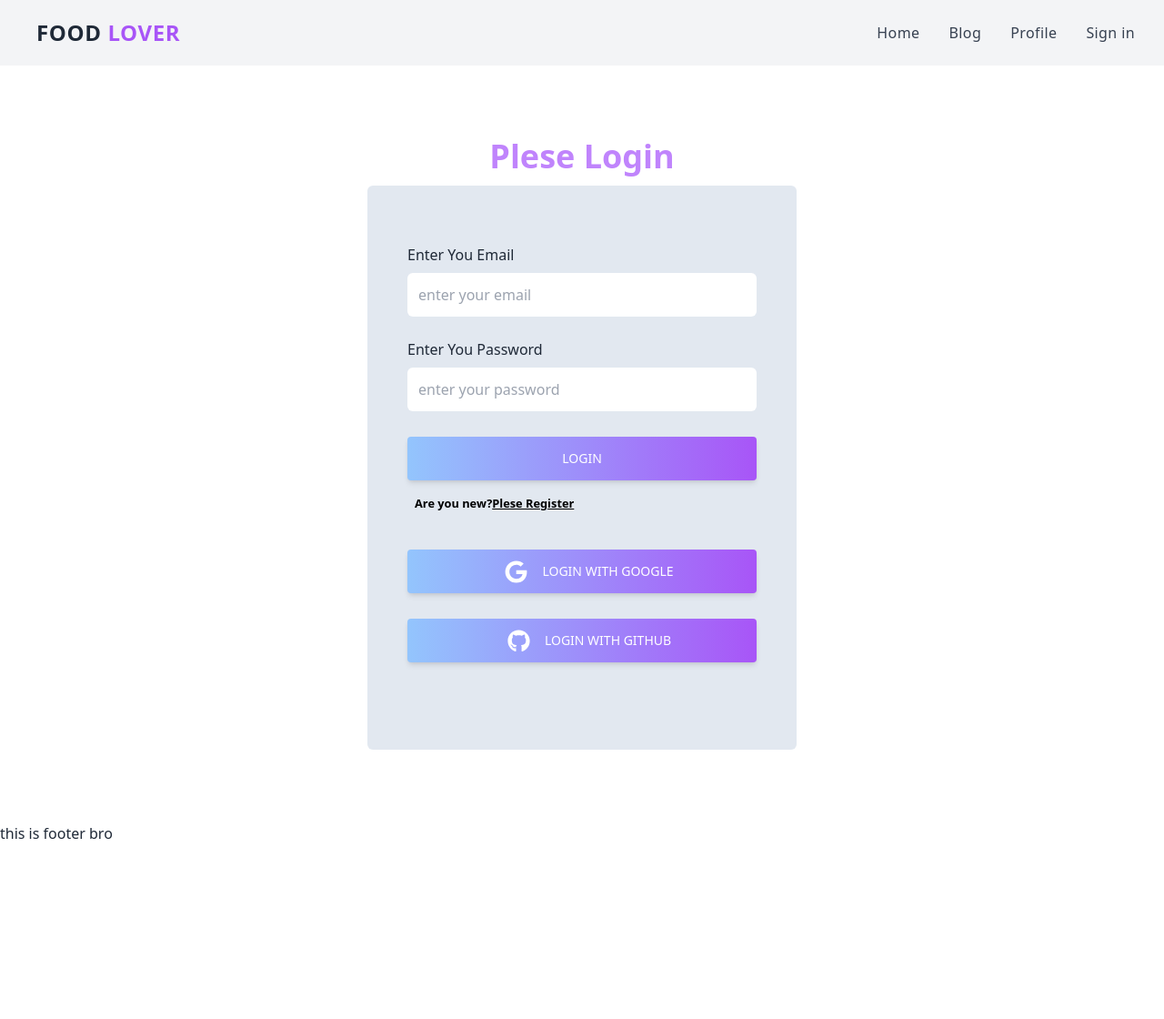
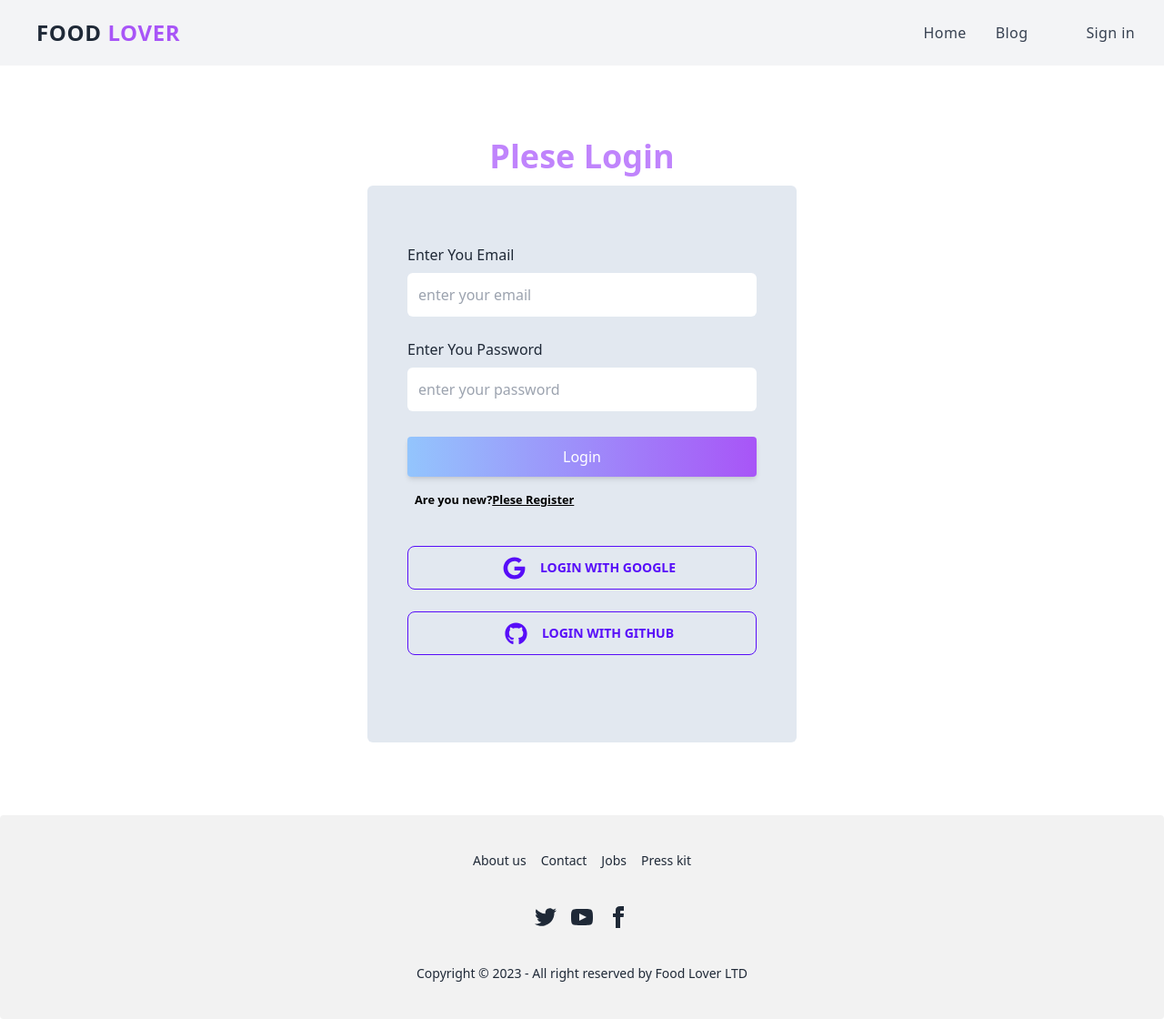
Before and after one commit to mehedihasan8/Food-lover-client, a React (Vite) app: page /login in a window 1280 px wide. Shown: the whole page at 91% size. Before the commit the page ends 928 px from the top, so only its background shows below. Built offline with nearby package versions, Linux system fonts and the light colour scheme; no server answers.

Commit message:
show chef details complite

```diff
--- /dev/null
+++ b/src/LayOut/ShowChef.jsx
@@ -0,0 +1,16 @@
+import React from "react";
+import Header from "../Pages/Sherid/Header/Header";
+import { Outlet } from "react-router-dom";
+import Footer from "../Pages/Sherid/Footer/Footer";
+
+const ShowChef = () => {
+  return (
+    <div>
+      <Header />
+      <Outlet />
+      <Footer />
+    </div>
+  );
+};
+
+export default ShowChef;
--- a/src/Pages/Home/Home/Home.jsx
+++ b/src/Pages/Home/Home/Home.jsx
@@ -1,14 +1,11 @@
-import React, { useContext } from "react";
 import image from "/public/image/chife.jpeg";
 import "./Home.css";
-import { AuthContext } from "../../../Provider/AuthProvider";
 import Chefs from "../chefs/Chefs";
 import { useLoaderData } from "react-router-dom";
 
 const Home = () => {
-  const { user } = useContext(AuthContext);
   const datas = useLoaderData();
-  console.log(datas);
+
   return (
     <>
       <div className="my-container bg-image">
--- a/src/Pages/Home/Login/Login.jsx
+++ b/src/Pages/Home/Login/Login.jsx
@@ -1,10 +1,11 @@
 import React, { useContext, useState } from "react";
 import { FaGithub, FaGoogle } from "react-icons/fa";
-import { Link } from "react-router-dom";
+import { Link, Navigate } from "react-router-dom";
 import { AuthContext } from "../../../Provider/AuthProvider";
 
 const Login = () => {
-  const { loginUser, handelGoogleLogin } = useContext(AuthContext);
+  const { loginUser, handelGoogleLogin, handelGitHubLogin } =
+    useContext(AuthContext);
   const [error, setError] = useState("");
   const [success, setSuccess] = useState("");
 
@@ -14,7 +15,6 @@ const Login = () => {
     const form = event.target;
     const email = form.email.value;
     const password = form.password.value;
-    console.log(email, password);
 
     setSuccess("");
     setError("");
@@ -34,9 +34,22 @@ const Login = () => {
     handelGoogleLogin()
       .then((result) => {
         console.log(result.user);
+        setSuccess("login Success ");
+        <Navigate to="/"></Navigate>;
       })
       .catch((error) => {
-        console.log(error.message);
+        setError(error.message);
+      });
+  };
+
+  const loginWithGitHub = () => {
+    handelGitHubLogin()
+      .then((result) => {
+        console.log(result.user);
+        setSuccess("login Success ");
+      })
+      .catch((error) => {
+        setError(error.message);
       });
   };
 
@@ -76,7 +89,7 @@ const Login = () => {
                 </div>
                 <p className=" text-red-600 font-semibold"> {error}</p>
                 <p className="mb-3 text-emerald-600 font-semibold">{success}</p>
-                <button className="btn">Login</button>
+                <button className="btn2">Login</button>
                 <p className="p-2">
                   <small className="text-black font-semibold">
                     Are you new?
@@ -89,14 +102,17 @@ const Login = () => {
               <div className="my-8">
                 <button
                   onClick={loginWithGoogle}
-                  className="btn flex justify-center items-center"
+                  className="btn btn-primary btn-outline w-full flex justify-center items-center"
                 >
                   <FaGoogle style={{ fontSize: "25px" }} className="mx-4" />{" "}
                   Login with google
                 </button>
 
                 <br />
-                <button className="btn flex justify-center items-center">
+                <button
+                  onClick={loginWithGitHub}
+                  className="btn btn-primary btn-outline w-full flex justify-center items-center"
+                >
                   <FaGithub style={{ fontSize: "25px" }} className="mx-4" />{" "}
                   Login with gitHub
                 </button>
--- a/src/Pages/Home/chefs/Chefs.jsx
+++ b/src/Pages/Home/chefs/Chefs.jsx
@@ -2,9 +2,8 @@ import React, { useEffect } from "react";
 import Chef from "./Chef";
 
 const Chefs = ({ datas }) => {
-  console.log(datas);
   return (
-    <div className="my-container grid md:grid-cols-2 lg:grid-cols-3  gap-2">
+    <div className="my-container  grid md:grid-cols-2 lg:grid-cols-3 gap-y-10">
       {datas.map((data) => (
         <Chef key={data.id} data={data}></Chef>
       ))}
--- a/src/Pages/Sherid/Footer/Footer.jsx
+++ b/src/Pages/Sherid/Footer/Footer.jsx
@@ -2,9 +2,54 @@ import React from "react";
 
 const Footer = () => {
   return (
-    <div>
-      <p>this is footer bro</p>
-    </div>
+    <footer className="footer footer-center p-10 bg-base-200 text-base-content rounded">
+      <div className="grid grid-flow-col gap-4">
+        <a className="link link-hover">About us</a>
+        <a className="link link-hover">Contact</a>
+        <a className="link link-hover">Jobs</a>
+        <a className="link link-hover">Press kit</a>
+      </div>
+      <div>
+        <div className="grid grid-flow-col gap-4">
+          <a>
+            <svg
+              xmlns="http://www.w3.org/2000/svg"
+              width="24"
+              height="24"
+              viewBox="0 0 24 24"
+              className="fill-current"
+            >
+              <path d="M24 4.557c-.883.392-1.832.656-2.828.775 1.017-.609 1.798-1.574 2.165-2.724-.951.564-2.005.974-3.127 1.195-.897-.957-2.178-1.555-3.594-1.555-3.179 0-5.515 2.966-4.797 6.045-4.091-.205-7.719-2.165-10.148-5.144-1.29 2.213-.669 5.108 1.523 6.574-.806-.026-1.566-.247-2.229-.616-.054 2.281 1.581 4.415 3.949 4.89-.693.188-1.452.232-2.224.084.626 1.956 2.444 3.379 4.6 3.419-2.07 1.623-4.678 2.348-7.29 2.04 2.179 1.397 4.768 2.212 7.548 2.212 9.142 0 14.307-7.721 13.995-14.646.962-.695 1.797-1.562 2.457-2.549z"></path>
+            </svg>
+          </a>
+          <a>
+            <svg
+              xmlns="http://www.w3.org/2000/svg"
+              width="24"
+              height="24"
+              viewBox="0 0 24 24"
+              className="fill-current"
+            >
+              <path d="M19.615 3.184c-3.604-.246-11.631-.245-15.23 0-3.897.266-4.356 2.62-4.385 8.816.029 6.185.484 8.549 4.385 8.816 3.6.245 11.626.246 15.23 0 3.897-.266 4.356-2.62 4.385-8.816-.029-6.185-.484-8.549-4.385-8.816zm-10.615 12.816v-8l8 3.993-8 4.007z"></path>
+            </svg>
+          </a>
+          <a>
+            <svg
+              xmlns="http://www.w3.org/2000/svg"
+              width="24"
+              height="24"
+              viewBox="0 0 24 24"
+              className="fill-current"
+            >
+              <path d="M9 8h-3v4h3v12h5v-12h3.642l.358-4h-4v-1.667c0-.955.192-1.333 1.115-1.333h2.885v-5h-3.808c-3.596 0-5.192 1.583-5.192 4.615v3.385z"></path>
+            </svg>
+          </a>
+        </div>
+      </div>
+      <div>
+        <p>Copyright © 2023 - All right reserved by Food Lover LTD</p>
+      </div>
+    </footer>
   );
 };
 
--- a/src/Pages/Sherid/Header/Header.jsx
+++ b/src/Pages/Sherid/Header/Header.jsx
@@ -4,8 +4,15 @@ import { FaBars, FaTh } from "react-icons/fa";
 import { AuthContext } from "../../../Provider/AuthProvider";
 
 const Header = () => {
-  const { user } = useContext(AuthContext);
+  const { user, logOut } = useContext(AuthContext);
+
   const [isMenuOpen, setIsMenuOpen] = useState(false);
+
+  const handelLogOut = () => {
+    logOut()
+      .then(() => {})
+      .catch(console.error(error.message));
+  };
   return (
     <div className="bg-gray-100">
       <div className=" px-4  py-5 mx-auto sm:max-w-xl md:max-w-full lg:max-w-screen-xl md:px-24 lg:px-8">
@@ -36,34 +43,36 @@ const Header = () => {
               </NavLink>
             </li>
             <li>
-              {user ? (
+              {user && (
                 <NavLink
                   to="/"
                   className={({ isActive }) =>
                     isActive ? "active" : "default"
                   }
                 >
-                  Profile
+                  {user?.displayName}
                 </NavLink>
-              ) : (
+              )}
+            </li>
+            {user ? (
+              <li>
                 <NavLink
-                  to="/"
+                  onClick={handelLogOut}
                   className={({ isActive }) =>
                     isActive ? "active" : "default"
                   }
                 >
-                  log Out
+                  Log Out
                 </NavLink>
-              )}
-            </li>
-            <li>
+              </li>
+            ) : (
               <NavLink
                 to="/register"
                 className={({ isActive }) => (isActive ? "active" : "default")}
               >
                 Sign in
               </NavLink>
-            </li>
+            )}
           </ul>
           {/* Mobile Navbar Section */}
           <div className="lg:hidden">
--- /dev/null
+++ b/src/Pages/ShowChefDetails/ShowChefDetails/ShowChefDetails.jsx
@@ -0,0 +1,22 @@
+import React from "react";
+import { useLoaderData } from "react-router-dom";
+
+const ShowChefDetails = () => {
+  const detailsChef = useLoaderData();
+  const { id, name, experience, photo, likes, bio } = detailsChef;
+  console.log(detailsChef);
+  return (
+    <div className="card lg:card-side bg-base-100 shadow-xl">
+      <figure>
+        <img src={photo} alt="Album" />
+      </figure>
+      <div className="card-body">
+        <h2 className="card-title">{name}</h2>
+        <p>{bio}</p>
+        <p>{experience}</p>
+      </div>
+    </div>
+  );
+};
+
+export default ShowChefDetails;
--- a/src/Provider/AuthProvider.jsx
+++ b/src/Provider/AuthProvider.jsx
@@ -1,32 +1,77 @@
-import React, { createContext } from "react";
+import React, { createContext, useEffect, useState } from "react";
 import {
+  GithubAuthProvider,
   GoogleAuthProvider,
   createUserWithEmailAndPassword,
   getAuth,
+  onAuthStateChanged,
   signInWithEmailAndPassword,
   signInWithPopup,
+  signOut,
+  updateProfile,
 } from "firebase/auth";
 import app from "../firebase/firebase.config";
 export const AuthContext = createContext(null);
 const auth = getAuth(app);
 
 const AuthProvider = ({ children }) => {
+  const [loading, setLoading] = useState(true);
+  const [user, setUser] = useState(null);
   const googleProvider = new GoogleAuthProvider();
-  const user = "mehedi";
+  const gitHubProvider = new GithubAuthProvider();
 
   const registerUser = (email, password) => {
+    setLoading(true);
     return createUserWithEmailAndPassword(auth, email, password);
   };
 
   const loginUser = (email, password) => {
+    setLoading(true);
     return signInWithEmailAndPassword(auth, email, password);
   };
 
+  const logOut = () => {
+    setLoading(true);
+    signOut(auth);
+  };
+
   const handelGoogleLogin = () => {
+    setLoading(true);
     return signInWithPopup(auth, googleProvider);
   };
 
-  const authInfo = { user, registerUser, loginUser, handelGoogleLogin };
+  const handelGitHubLogin = () => {
+    setLoading(true);
+    return signInWithPopup(auth, gitHubProvider);
+  };
+
+  const upDateProfile = (user, name, photo) => {
+    setLoading(true);
+    return updateProfile(user, {
+      displayName: name,
+      photoURL: photo,
+    });
+  };
+
+  useEffect(() => {
+    const unSubcribe = onAuthStateChanged(auth, (loggedUser) => {
+      setUser(loggedUser);
+      setLoading(false);
+    });
+    return () => {
+      return unSubcribe();
+    };
+  }, []);
+
+  const authInfo = {
+    user,
+    registerUser,
+    loginUser,
+    logOut,
+    handelGoogleLogin,
+    handelGitHubLogin,
+    upDateProfile,
+  };
 
   return (
     <AuthContext.Provider value={authInfo}>{children}</AuthContext.Provider>
--- a/src/index.css
+++ b/src/index.css
@@ -5,7 +5,7 @@
 .my-container {
   @apply px-4 py-16 mx-auto sm:max-w-xl md:max-w-full lg:max-w-screen-xl md:px-24 lg:px-8 lg:py-20;
 }
-.btn {
+.btn2 {
   @apply h-11 px-6 w-full mx-auto mb-1 font-medium text-white transition duration-200 rounded shadow-md border-none  bg-gradient-to-r from-blue-300 to-purple-500 hover:from-purple-500 hover:to-blue-300;
 }
 
```
Also changed, not shown: src/Pages/Home/Register/Register.jsx (+18 -3 lines), src/Pages/Home/chefs/Chef.jsx (+17 -12 lines), src/routes/Routes.jsx (+13 -0 lines).
